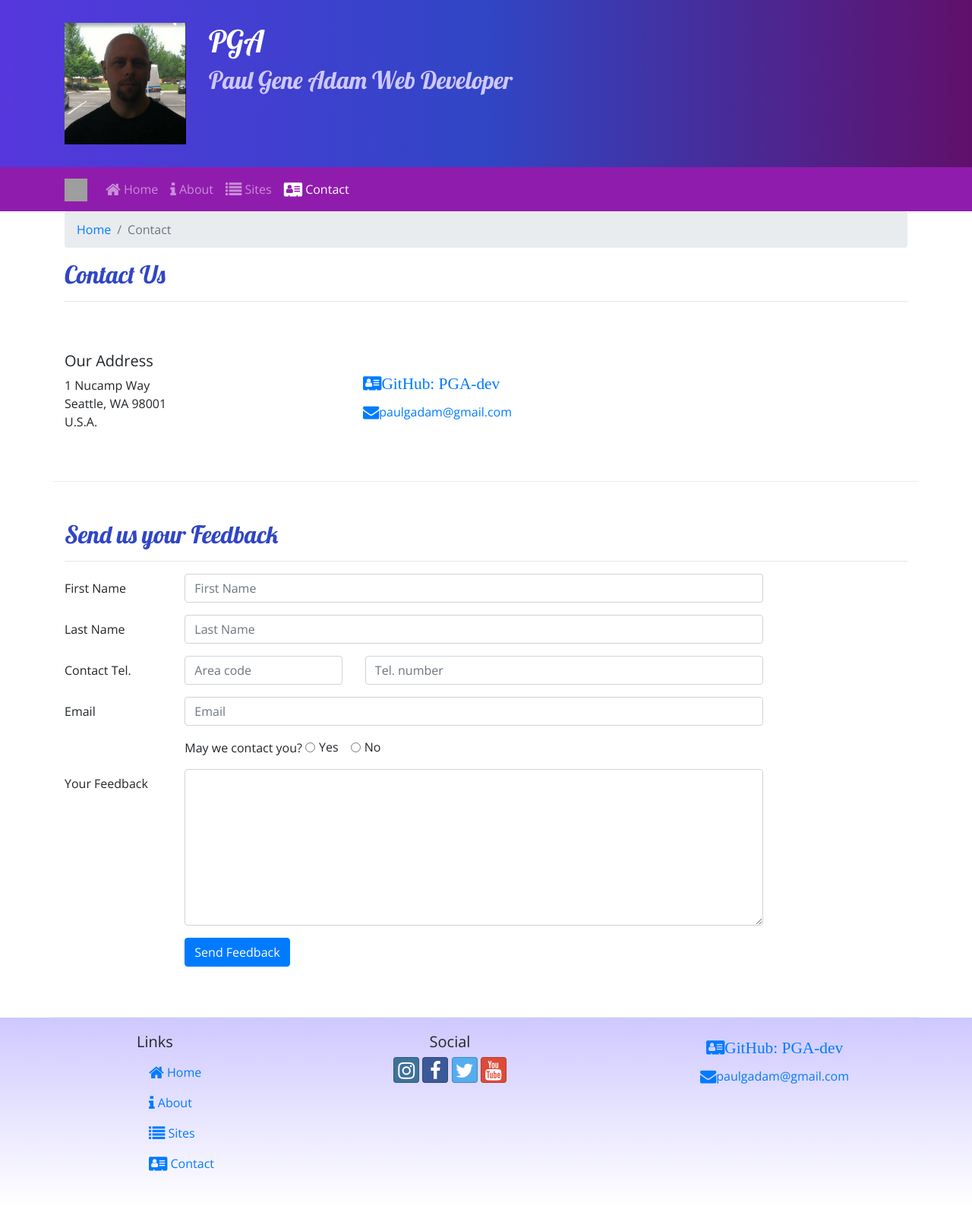
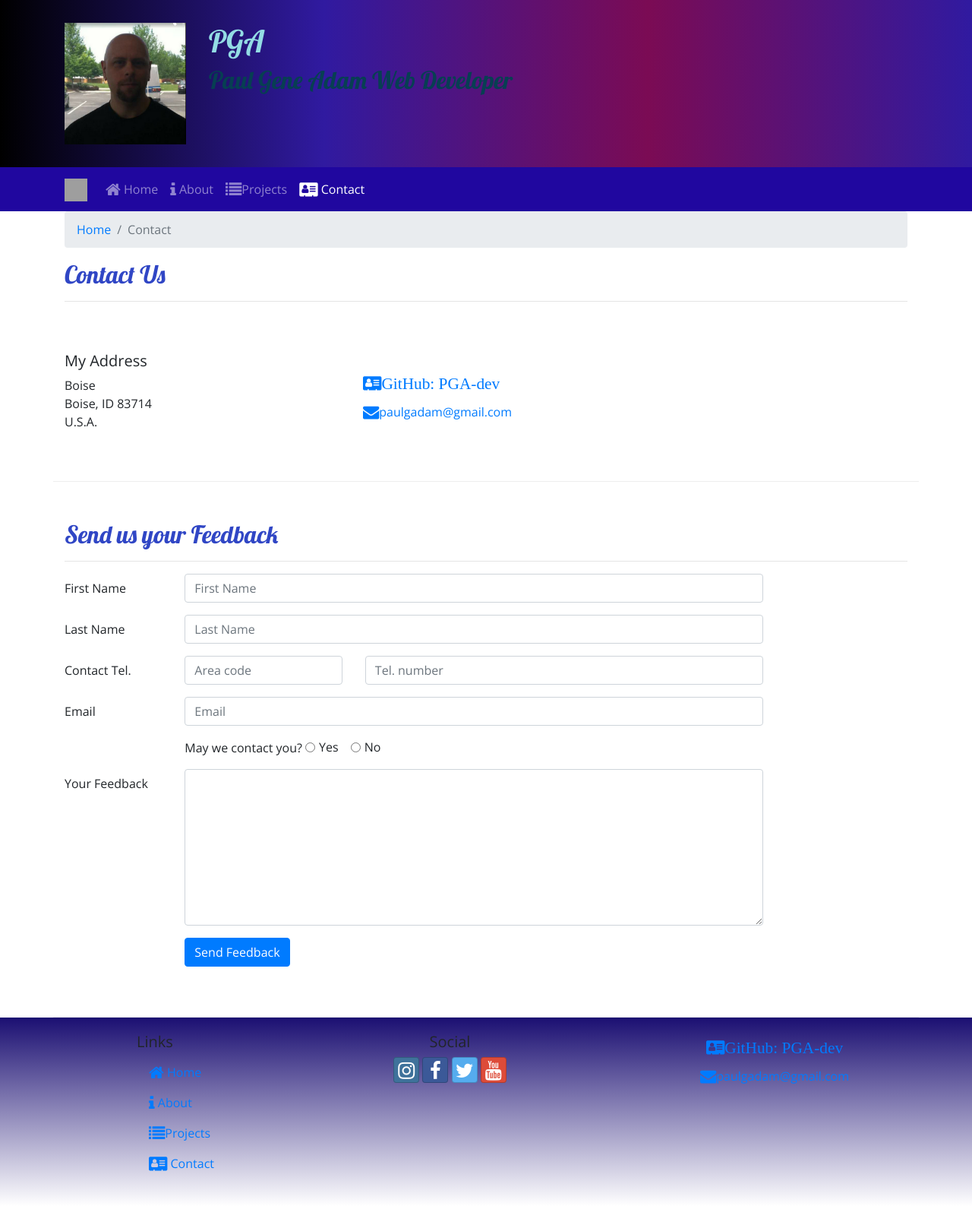
Before and after one commit to PGA-dev/Profile_portfolio, a website: page contactme.html in a window 1280 px wide. Shown: the whole page at 76% size. Drawn offline with nearby package versions, Linux system fonts and the light colour scheme; grey boxes are pictures that could not be loaded.

Commit message:
updated Projects page link header/footer

```diff
--- a/contactme.html
+++ b/contactme.html
@@ -46,9 +46,9 @@
                         <li class="nav-item"><a class="nav-link" href="index.html"><i class="fa fa-home fa-lg"></i>
                                 Home</a>
                         </li>
-                        <li class="nav-item"><a class="nav-link" href="aboutus.html"><i class="fa fa-info fa-lg"></i>
+                        <li class="nav-item"><a class="nav-link" href="aboutme.html"><i class="fa fa-info fa-lg"></i>
                                 About</a></li>
-                        <li class="nav-item"><a class="nav-link" href="#"><i class="fa fa-list fa-lg"></i> Sites</a>
+                        <li class="nav-item"><a class="nav-link" href="#"><i class="fa fa-list fa-lg"></i>Projects</a>
                         </li>
                         <li class="nav-item active"><a class="nav-link" href="#"><i
                                     class="fa fa-address-card fa-lg"></i>
@@ -72,10 +72,10 @@
 
         <div class="row row-content align-items-center">
             <div class="col-sm-4">
-                <h5>Our Address</h5>
+                <h5>My Address</h5>
                 <address>
-                    1 Nucamp Way<br />
-                    Seattle, WA 98001<br />
+                    Boise<br />
+                    Boise, ID 83714<br />
                     U.S.A.
                 </address>
             </div>
@@ -166,7 +166,7 @@
                                     class="fa fa-home fa-lg"></i> Home</a></li>
                         <li class="nav-item"><a class="nav-link" href="aboutme.html"><i class="fa fa-info fa-lg"></i>
                                 About</a></li>
-                        <li class="nav-item"><a class="nav-link" href="#"><i class="fa fa-list fa-lg"></i> Sites</a>
+                        <li class="nav-item"><a class="nav-link" href="#"><i class="fa fa-list fa-lg"></i>Projects</a>
                         </li>
                         <li class="nav-item"><a class="nav-link" href="#"><i class="fa fa-address-card fa-lg"></i>
                                 Contact</a></li>
--- a/css/styles.css
+++ b/css/styles.css
@@ -12,19 +12,19 @@ h2 {
 }
 
 header h2 {
-    color: #CEC8FF;
+    color: #073f52;
 }
 
 .site-footer{
-    background-image: linear-gradient(#CEC8FF, white);
+    background-image: linear-gradient(#1b0f72, white);
     padding: 20px 0;
 }
 
 .jumbotron {
     margin: 0;
     padding: 30px;
-    background-image: linear-gradient(to right, #5637DD, #3046C5, #60106B);
-    color: white;
+    background-image: linear-gradient(to right, black,#301aa0, #7b0b54, #301aa0);
+    color: rgb(147, 220, 228);
 }
 
 .row-content {
@@ -34,5 +34,5 @@ header h2 {
 }
 
 .navbar {
-    background-color: #901CAD;
+    background-color: #20079f;
 }
```
Also changed, not shown: aboutme.html (+3 -3 lines), index.html (+3 -3 lines), img/53065822.png (added), img/breadcrumb-trail-thumb.jpg (deleted), img/breadcrumb-trail.jpg (deleted), img/chrome-river-thumb.jpg (deleted), img/chrome-river.jpg (deleted), img/react-lake-thumb.jpg (deleted), img/react-lake.jpg (deleted).
